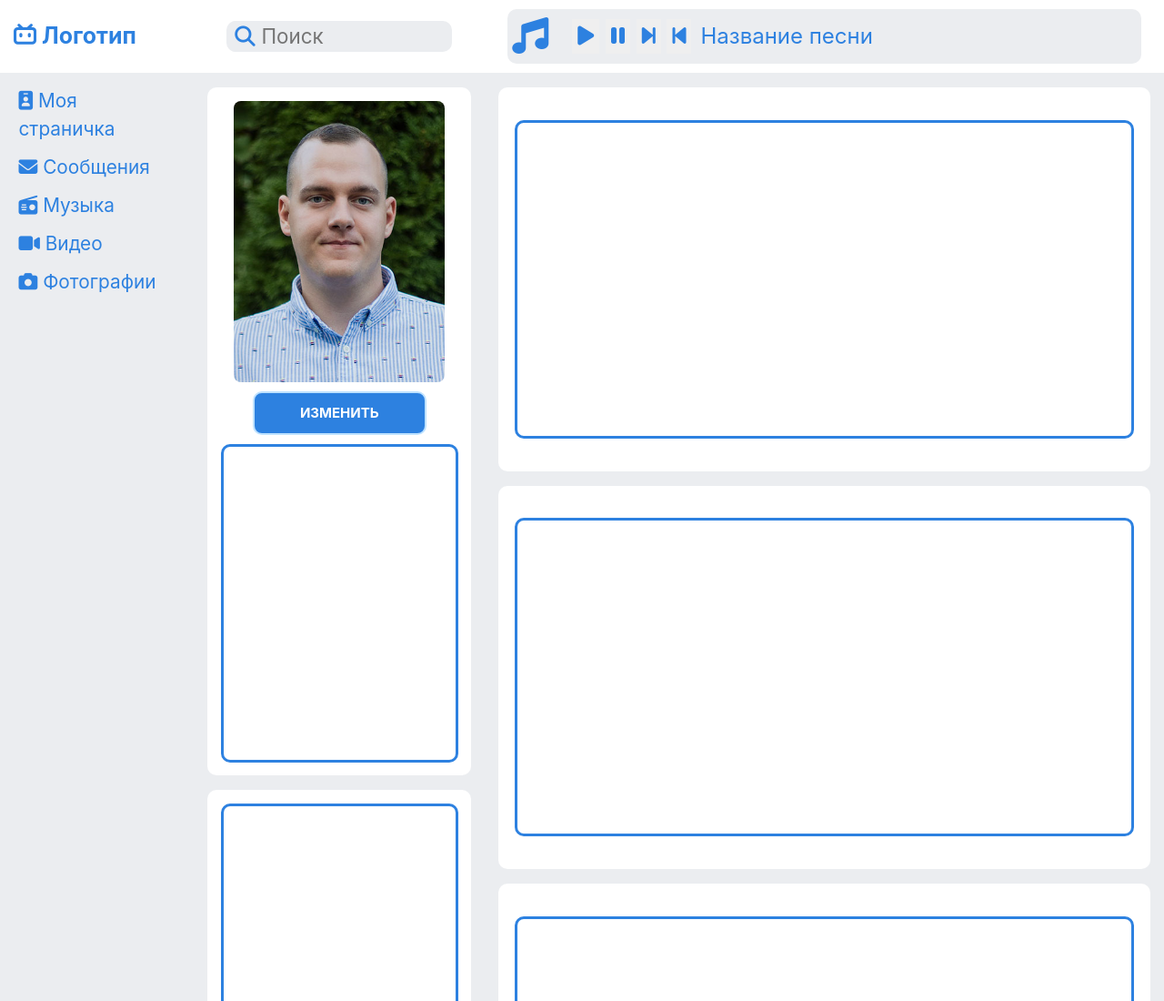
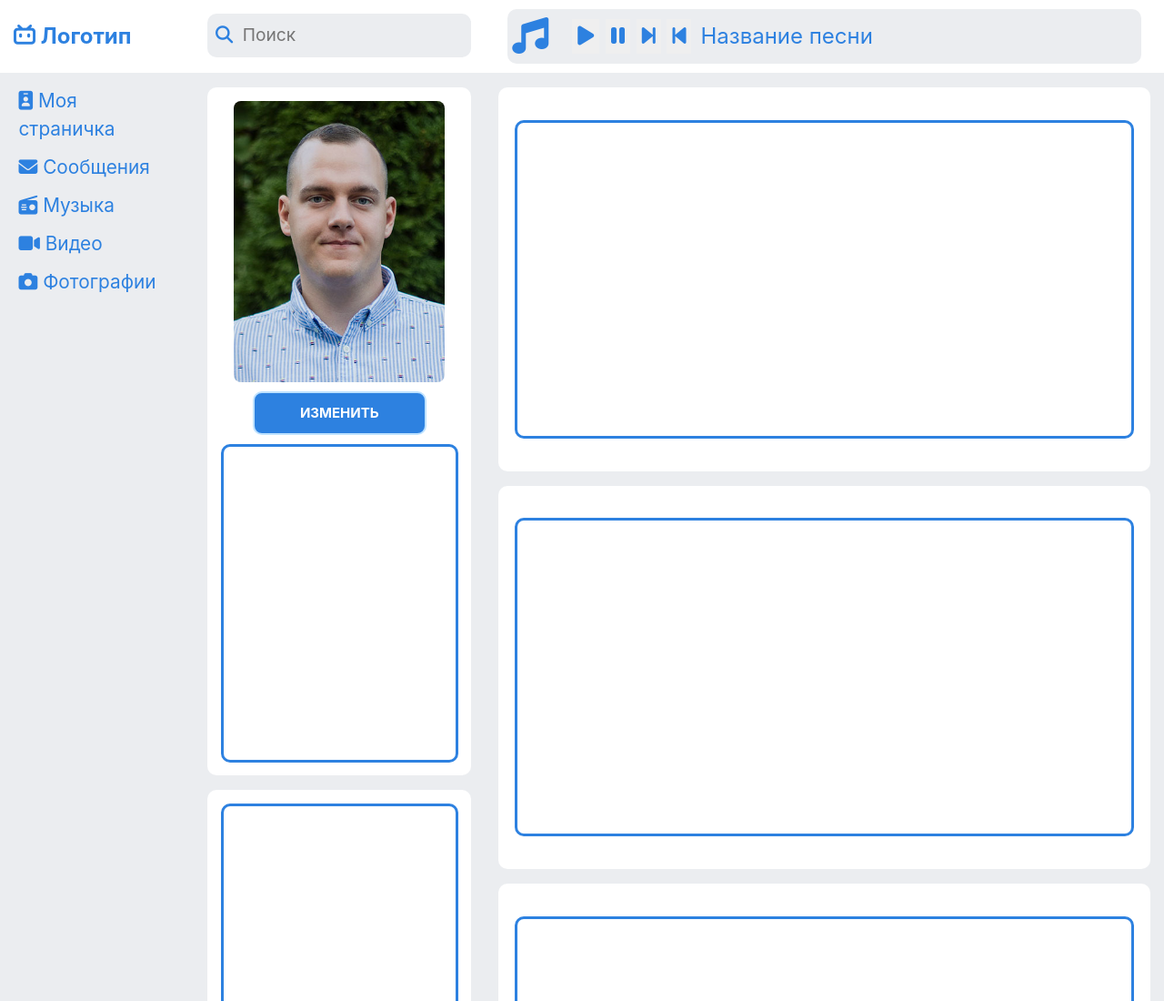
Before and after one commit to Savcha23/savcha23.github.io, a plain HTML site: page docs/index.html in a window 1280 px wide. Shown: the top 1100 px of the page at 91% size. Drawn offline with nearby package versions, Linux system fonts and the light colour scheme.

Commit message:
New Search

```diff
--- a/docs/style.css
+++ b/docs/style.css
@@ -65,28 +65,22 @@ body {
 }
 
 .box_search {
-    display: inline-block;
     background-color: #ebedf0;
-    font-size: 1.4rem;
-    margin-top: 8%;
+    font-size: 1.2rem;
     border-radius: 10px;
-    padding: 0 3%;
+    height: 2.5em;
+    display: flex;
+    align-items: center;
+    margin-top: 10px;
+    padding-left: 3%;
 }
 
 .searchbar {
-    width: 13rem;
-    height: 1.5rem;
+    margin-left: 3%;
     border: none;
-    outline: none;
-    transition: all 0.8s;
-    transition-delay: 0.1s;
-    padding-left: 3%;
+    outline:none;
     background-color: #ebedf0;
-}
-
-.searchbar:hover {
-    width: 15rem;
-    height: 1.5rem;
+    width: 100%;
 }
 
 .box_music {
@@ -113,6 +107,12 @@ body {
     color: #2d81e0;
 }
 
+.btn_player,
+.btn_player:active,
+.btn_player:focus {
+    outline: none;
+}
+
 .name_music {
     margin: 0 5px;
 }
@@ -126,22 +126,22 @@ body {
     opacity: 0;
 }
 
-.menu{
+.menu {
     margin-top: 5%;
 }
 
-.menu__elem{
+.menu__elem {
     color: #2d81e0;
     font-size: 1.3rem;
     text-decoration: none;
 }
 
-.menu__elem:hover{
+.menu__elem:hover {
     color: #2d81e0;
     text-decoration: none;
 }
 
-.menu__elem li:hover{
+.menu__elem li:hover {
     background-color: #cccc;
     border-radius: 10px;
 }
@@ -222,12 +222,9 @@ ul {
 /* на sm */
 @media (max-width: 1200px) {
 
-    .logo{
-        text-align: center;;
-    }
-
-    .box_search{
-        margin-top: 0;
+    .logo {
+        text-align: center;
+        font-size: 35px;
     }
 
     /* стилизуем кнопку */
@@ -341,13 +338,26 @@ ul {
 @media (min-width: 768px) {}
 
 /* на md */
-@media (min-width: 992px) {}
+@media (min-width: 992px) {
+
+    .logo{
+        font-size: 24px;
+    }
+
+    .photo {
+        margin-top: 1em;
+    }
+}
 
 /* на lg */
 @media (min-width: 1200px) {
 
     .container {
         max-width: 1340px;
+    }
+
+    .box_search{
+        margin-top: 5%;
     }
 
     .box_music {
```
